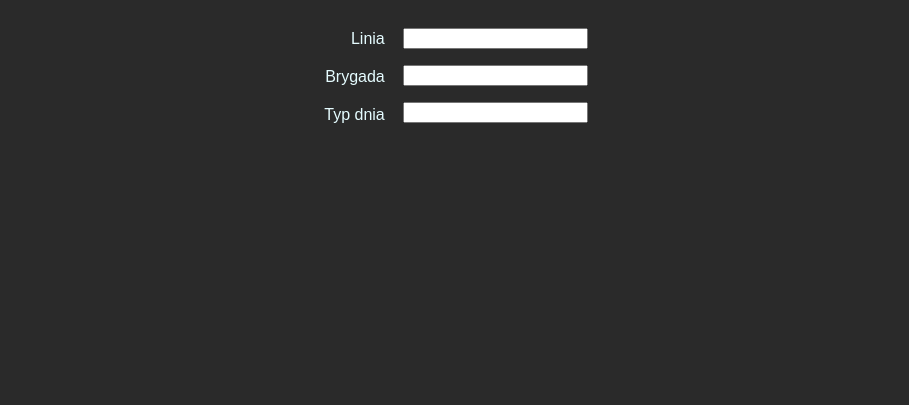
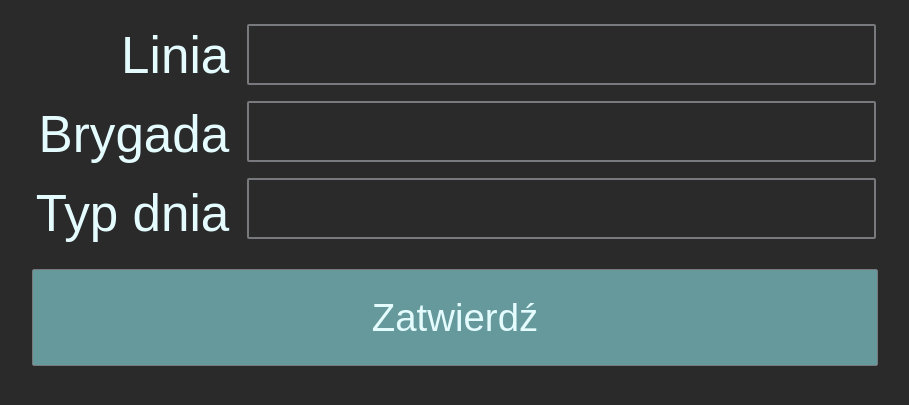
Before and after one commit to Lunicen/SRG-Console, a PHP site: page / in a window 1280 px wide. Shown: the top 405 px of the page, without its empty margins (185-1094 px from the left). Run offline with PHP 8.4, Linux system fonts and the light colour scheme; some web fonts are replaced.

Commit message:
Style the "submit" button

```diff
--- a/index.php
+++ b/index.php
@@ -13,6 +13,7 @@
 <div id="container">
     <div class="form-container">
         <form action="panel.php" method="get">
+            <div class="row">
                 <div class="column">
                     <label for="linia">Linia</label>
                     <label for="brygada">Brygada</label>
@@ -23,9 +24,8 @@
                     <input class="input" type="text" id="brygada" name="brygada">
                     <input class="input" type="text" id="typ" name="typ">
                 </div>
-
-                <!--<input type="submit" value="Zatwierdź" class="actual">-->
-
+            </div>
+            <input type="submit" value="Zatwierdź" class="actual">
         </form>
     </div>
 </div>
--- a/styles/styles.css
+++ b/styles/styles.css
@@ -17,42 +17,54 @@ html, body {
     display: inline-block;
 }
 
-#container form {
+#container form .row {
     display: flex;
     flex-direction: row;
     flex-wrap: nowrap;
-    padding: 20px;
+    padding: 1rem;
 }
 
-#container form .column {
+#container form .row .column {
     display: flex;
     flex-direction: column;
     flex-wrap: nowrap;
 }
 
-#container form .column > * {
+#container form .row .column > * {
     margin: 0.5rem;
 }
 
-#container form .column label {
+#container form .row .column label {
+    font-size: 4vw;
     padding: 2px;
     text-align: right;
 }
 
-#panel .row {
-    margin: 1rem 0;
+form .input {
+    border: 2px solid #78797D;
+    background: #2A2A2A;
+    border-radius: 2px;
+    color: #E5FCFF;
+
+    font-family: 'Bahnschrift', sans-serif;
+    font-size: 3.75vw;
 }
 
-/*.input {
-    outline: solid;
-    line-height: 1.4;
-    border: 0.5rem gray;
-    color: gray;
-    background: #2A2A2A;
-    border-radius: 8px;
+form input[type=submit] {
+    width: 95%;
+    padding: 2vw;
+
+    text-decoration: none;
+    border: 1px solid #78797D;
+    border-radius: 2px;
+
+    background-color: #66999B;
+    color: #E5FCFF;
+    font-family: 'Bahnschrift', sans-serif;
+    font-size: 3vw;
 }
 
-.actual {
+/*.actual {
     border-radius: 8px;
     background: cyan;
     color: white;
```
Lines whose indentation alone changed are shown as unchanged.
